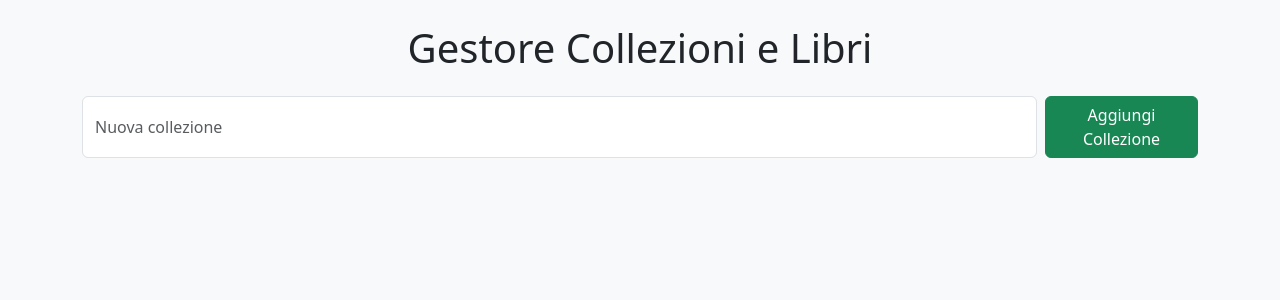
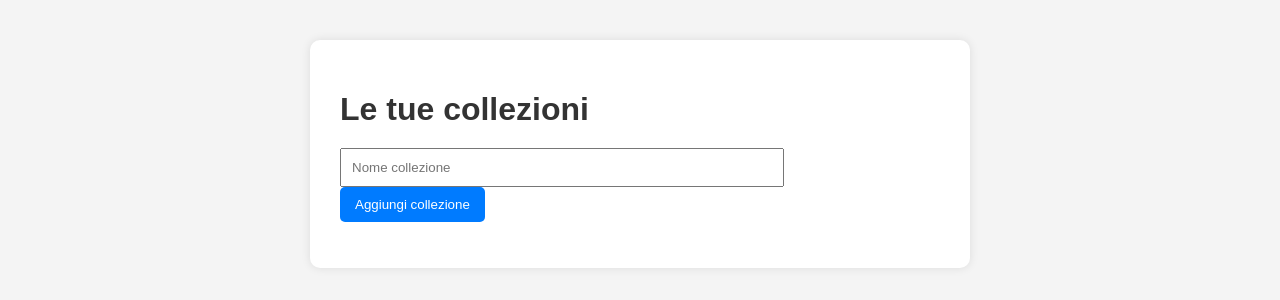
Before and after one commit to ricky2905/gestore-libri, a Flask app: page / in a window 1280 px wide. Shown: the top 300 px of the page. Run offline with Flask 3, Linux system fonts and the light colour scheme; data that the repository does not hold is empty.

Commit message:
Collezioni con libri semplici, UI migliorata

```diff
--- a/app.py
+++ b/app.py
@@ -1,24 +1,23 @@
-from flask import Flask, render_template, request, redirect
+from flask import Flask, render_template, request, redirect, url_for
 import sqlite3
 
 app = Flask(__name__)
-DB_PATH = 'libri.db'
 
 def init_db():
-    conn = sqlite3.connect(DB_PATH)
+    conn = sqlite3.connect('libri.db')
     c = conn.cursor()
     c.execute('''
         CREATE TABLE IF NOT EXISTS collezioni (
             id INTEGER PRIMARY KEY AUTOINCREMENT,
-            nome TEXT NOT NULL
+            nome TEXT NOT NULL UNIQUE
         )
     ''')
     c.execute('''
         CREATE TABLE IF NOT EXISTS libri (
             id INTEGER PRIMARY KEY AUTOINCREMENT,
             titolo TEXT NOT NULL,
-            collezione_id INTEGER,
-            FOREIGN KEY(collezione_id) REFERENCES collezioni(id)
+            collezione_id INTEGER NOT NULL,
+            FOREIGN KEY (collezione_id) REFERENCES collezioni(id)
         )
     ''')
     conn.commit()
@@ -26,86 +25,48 @@ def init_db():
 
 @app.route('/')
 def index():
-    conn = sqlite3.connect(DB_PATH)
+    conn = sqlite3.connect('libri.db')
     c = conn.cursor()
     c.execute('SELECT id, nome FROM collezioni')
     collezioni = c.fetchall()
+    conn.close()
+    return render_template('index.html', collezioni=collezioni)
 
-    collezione_libri = []
-    for collezione_id, nome in collezioni:
-        c.execute('SELECT id, titolo FROM libri WHERE collezione_id = ?', (collezione_id,))
-        libri = c.fetchall()
-        collezione_libri.append({
-            'id': collezione_id,
-            'nome': nome,
-            'libri': libri
-        })
-
+@app.route('/collezione/<int:id>')
+def vista_collezione(id):
+    conn = sqlite3.connect('libri.db')
+    c = conn.cursor()
+    c.execute('SELECT nome FROM collezioni WHERE id = ?', (id,))
+    nome_collezione = c.fetchone()
+    if not nome_collezione:
+        return "Collezione non trovata", 404
+    nome_collezione = nome_collezione[0]
+    c.execute('SELECT titolo FROM libri WHERE collezione_id = ?', (id,))
+    libri = c.fetchall()
     conn.close()
-    return render_template('index.html', collezione_libri=collezione_libri)
+    return render_template('collezione.html', collezione_id=id, nome_collezione=nome_collezione, libri=libri)
 
 @app.route('/aggiungi_collezione', methods=['POST'])
 def aggiungi_collezione():
     nome = request.form['nome']
     if nome:
-        conn = sqlite3.connect(DB_PATH)
+        conn = sqlite3.connect('libri.db')
         c = conn.cursor()
-        c.execute('INSERT INTO collezioni (nome) VALUES (?)', (nome,))
+        c.execute('INSERT OR IGNORE INTO collezioni (nome) VALUES (?)', (nome,))
         conn.commit()
         conn.close()
     return redirect('/')
 
-@app.route('/aggiungi_libro/<int:collezione_id>', methods=['POST'])
-def aggiungi_libro(collezione_id):
+@app.route('/collezione/<int:id>/aggiungi_libro', methods=['POST'])
+def aggiungi_libro(id):
     titolo = request.form['titolo']
     if titolo:
-        conn = sqlite3.connect(DB_PATH)
+        conn = sqlite3.connect('libri.db')
         c = conn.cursor()
-        c.execute('INSERT INTO libri (titolo, collezione_id) VALUES (?, ?)', (titolo, collezione_id))
+        c.execute('INSERT INTO libri (titolo, collezione_id) VALUES (?, ?)', (titolo, id))
         conn.commit()
         conn.close()
-    return redirect('/')
-
-@app.route('/modifica_collezione/<int:id>', methods=['POST'])
-def modifica_collezione(id):
-    nuovo_nome = request.form['nuovo_nome']
-    if nuovo_nome:
-        conn = sqlite3.connect(DB_PATH)
-        c = conn.cursor()
-        c.execute('UPDATE collezioni SET nome = ? WHERE id = ?', (nuovo_nome, id))
-        conn.commit()
-        conn.close()
-    return redirect('/')
-
-@app.route('/elimina_collezione/<int:id>', methods=['POST'])
-def elimina_collezione(id):
-    conn = sqlite3.connect(DB_PATH)
-    c = conn.cursor()
-    c.execute('DELETE FROM libri WHERE collezione_id = ?', (id,))
-    c.execute('DELETE FROM collezioni WHERE id = ?', (id,))
-    conn.commit()
-    conn.close()
-    return redirect('/')
-
-@app.route('/modifica_libro/<int:id>', methods=['POST'])
-def modifica_libro(id):
-    nuovo_titolo = request.form['nuovo_titolo']
-    if nuovo_titolo:
-        conn = sqlite3.connect(DB_PATH)
-        c = conn.cursor()
-        c.execute('UPDATE libri SET titolo = ? WHERE id = ?', (nuovo_titolo, id))
-        conn.commit()
-        conn.close()
-    return redirect('/')
-
-@app.route('/elimina_libro/<int:id>', methods=['POST'])
-def elimina_libro(id):
-    conn = sqlite3.connect(DB_PATH)
-    c = conn.cursor()
-    c.execute('DELETE FROM libri WHERE id = ?', (id,))
-    conn.commit()
-    conn.close()
-    return redirect('/')
+    return redirect(url_for('vista_collezione', id=id))
 
 if __name__ == '__main__':
     init_db()
--- /dev/null
+++ b/static/style.css
@@ -0,0 +1,58 @@
+body {
+    font-family: Arial, sans-serif;
+    background: #f4f4f4;
+    margin: 0;
+    padding: 0;
+}
+
+.container {
+    max-width: 600px;
+    margin: 40px auto;
+    background: white;
+    padding: 30px;
+    box-shadow: 0 0 10px rgba(0,0,0,0.1);
+    border-radius: 10px;
+}
+
+h1 {
+    margin-bottom: 20px;
+    color: #333;
+}
+
+form input[type="text"] {
+    width: 70%;
+    padding: 10px;
+    margin-right: 10px;
+}
+
+form button {
+    padding: 10px 15px;
+    background: #007bff;
+    color: white;
+    border: none;
+    cursor: pointer;
+    border-radius: 5px;
+}
+
+form button:hover {
+    background: #0056b3;
+}
+
+ul {
+    list-style: none;
+    padding: 0;
+}
+
+li {
+    padding: 8px 0;
+    border-bottom: 1px solid #ddd;
+}
+
+a {
+    color: #007bff;
+    text-decoration: none;
+}
+
+a:hover {
+    text-decoration: underline;
+}
--- a/templates/index.html
+++ b/templates/index.html
@@ -1,58 +1,22 @@
-<!doctype html>
-<html lang="it">
+<!DOCTYPE html>
+<html>
 <head>
-    <meta charset="UTF-8">
-    <title>Gestore Libri</title>
-    <link href="https://cdn.jsdelivr.net/npm/bootstrap@5.3.0/dist/css/bootstrap.min.css" rel="stylesheet">
+    <title>Gestore Collezioni</title>
+    <link rel="stylesheet" href="{{ url_for('static', filename='style.css') }}">
 </head>
-<body class="bg-light">
-    <div class="container mt-4">
-        <h1 class="mb-4 text-center">Gestore Collezioni e Libri</h1>
-
-        <!-- Aggiungi Collezione -->
-        <form action="/aggiungi_collezione" method="POST" class="mb-4 d-flex">
-            <input type="text" name="nome" class="form-control me-2" placeholder="Nuova collezione" required>
-            <button class="btn btn-success">Aggiungi Collezione</button>
+<body>
+    <div class="container">
+        <h1>Le tue collezioni</h1>
+        <form action="/aggiungi_collezione" method="POST">
+            <input type="text" name="nome" placeholder="Nome collezione" required>
+            <button type="submit">Aggiungi collezione</button>
         </form>
 
-        {% for collezione in collezione_libri %}
-        <div class="card mb-4 shadow-sm">
-            <div class="card-header bg-primary text-white d-flex justify-content-between align-items-center">
-                <strong>{{ collezione.nome }}</strong>
-                <div class="d-flex">
-                    <form action="/elimina_collezione/{{ collezione.id }}" method="POST" class="me-2">
-                        <button class="btn btn-sm btn-danger">Elimina</button>
-                    </form>
-                    <form action="/modifica_collezione/{{ collezione.id }}" method="POST" class="d-flex">
-                        <input type="text" name="nuovo_nome" placeholder="Rinomina" class="form-control form-control-sm me-1">
-                        <button class="btn btn-sm btn-secondary">Modifica</button>
-                    </form>
-                </div>
-            </div>
-            <div class="card-body">
-                <ul class="list-group mb-3">
-                    {% for libro in collezione.libri %}
-                    <li class="list-group-item d-flex justify-content-between align-items-center">
-                        {{ libro[1] }}
-                        <div class="d-flex">
-                            <form action="/elimina_libro/{{ libro[0] }}" method="POST" class="me-2">
-                                <button class="btn btn-sm btn-outline-danger">🗑️</button>
-                            </form>
-                            <form action="/modifica_libro/{{ libro[0] }}" method="POST" class="d-flex">
-                                <input type="text" name="nuovo_titolo" placeholder="Modifica titolo" class="form-control form-control-sm me-1">
-                                <button class="btn btn-sm btn-outline-secondary">✏️</button>
-                            </form>
-                        </div>
-                    </li>
-                    {% endfor %}
-                </ul>
-                <form action="/aggiungi_libro/{{ collezione.id }}" method="POST" class="d-flex">
-                    <input type="text" name="titolo" class="form-control me-2" placeholder="Nuovo libro" required>
-                    <button class="btn btn-primary">Aggiungi Libro</button>
-                </form>
-            </div>
-        </div>
-        {% endfor %}
+        <ul>
+            {% for collezione in collezioni %}
+                <li><a href="{{ url_for('vista_collezione', id=collezione[0]) }}">{{ collezione[1] }}</a></li>
+            {% endfor %}
+        </ul>
     </div>
 </body>
 </html>
```
Also changed, not shown: templates/collezione.html (added, +24 -0 lines).
